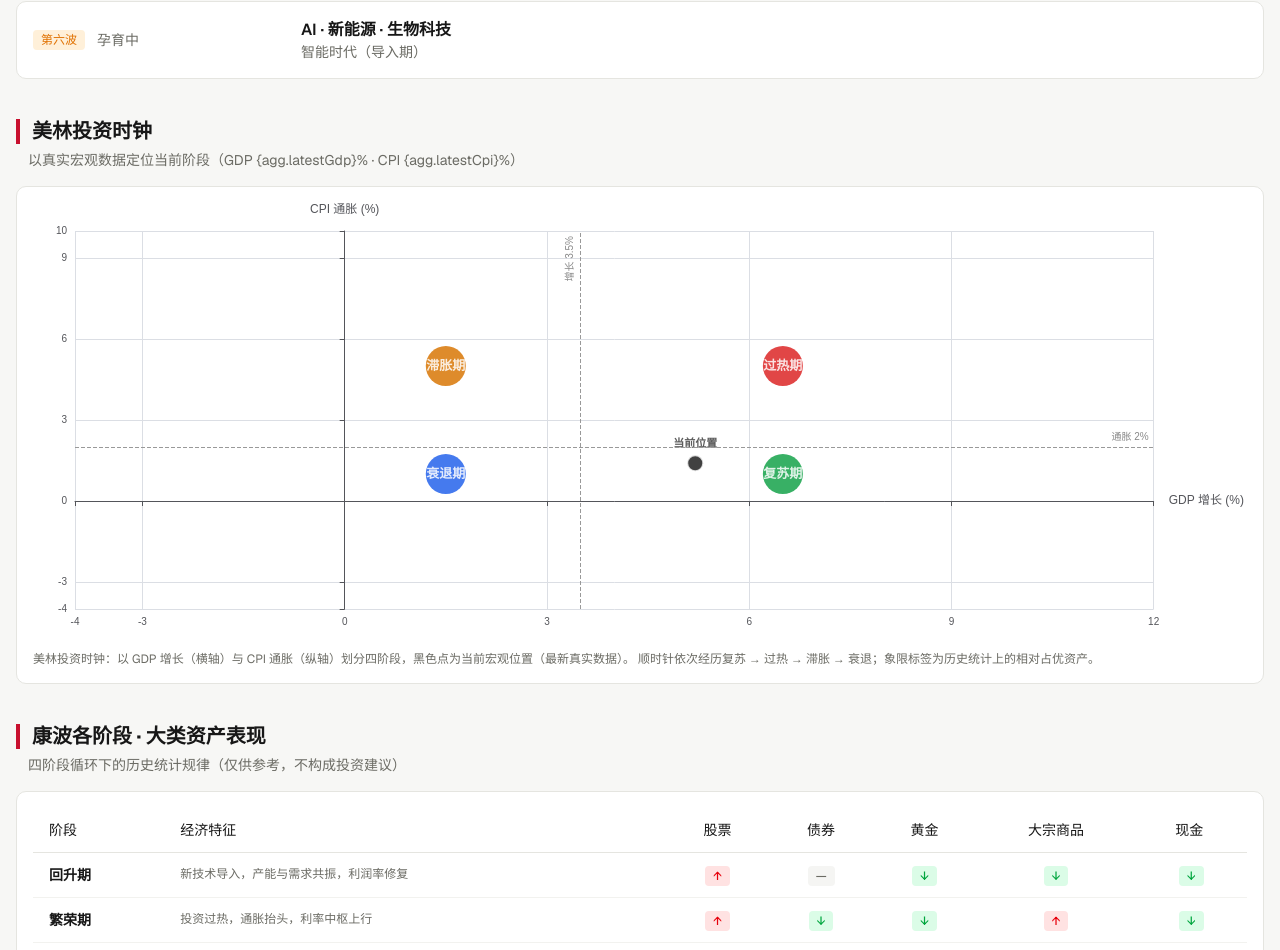
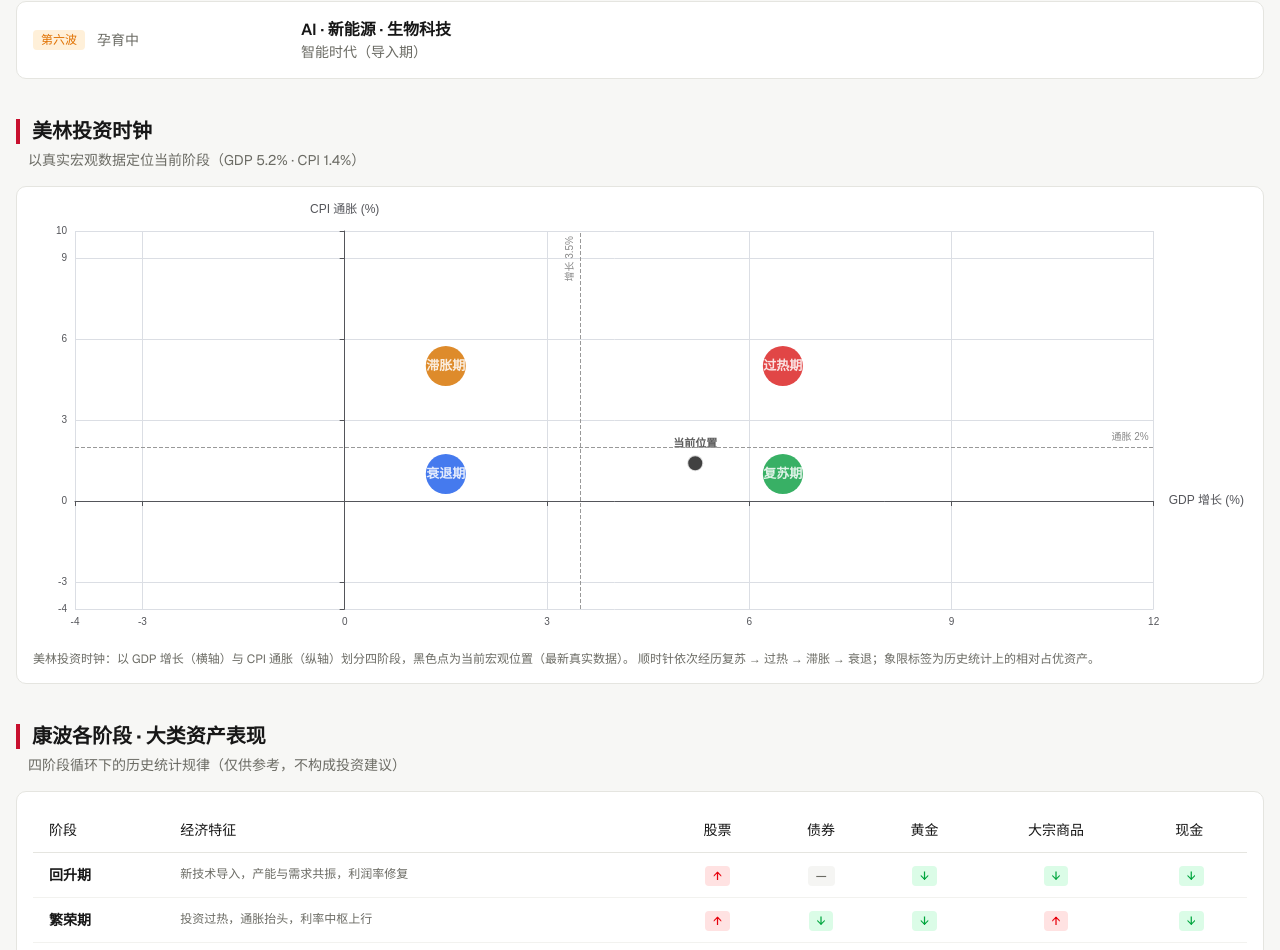
Before and after one commit to iiiii-com/max-fm, a Next.js app: page /cycle in a window 1280 px wide. Shown: the part 1275-2225 px from the top of the page. Built offline with nearby package versions, Linux system fonts and the light colour scheme; no server answers; the database is empty.

Commit message:
fix: interpolate GDP/CPI values in Merrill clock subtitle

```diff
--- a/app/cycle/page.tsx
+++ b/app/cycle/page.tsx
@@ -76,7 +76,7 @@
       </section>
 
       <section>
-        <SectionTitle title="美林投资时钟" sub="以真实宏观数据定位当前阶段（GDP {agg.latestGdp}% · CPI {agg.latestCpi}%）" />
+        <SectionTitle title="美林投资时钟" sub={`以真实宏观数据定位当前阶段（GDP ${agg.latestGdp}% · CPI ${agg.latestCpi}%）`} />
         <Card>
           <MerrillClock growth={agg.latestGdp} inflation={agg.latestCpi} />
         </Card>
```
